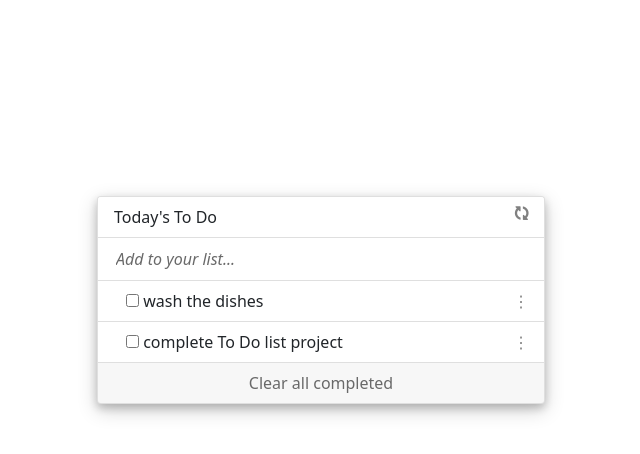
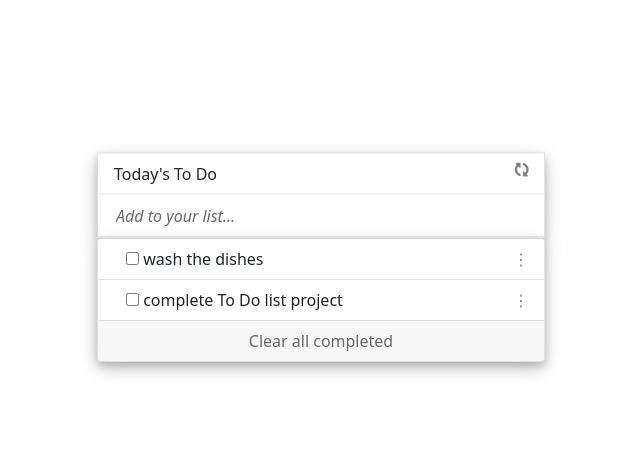
Before and after one commit to felixodette/To-Do-List-Project, a website built with webpack: page src/index.html in a window 1280 px wide. Shown: the whole page, without its empty margins (351-991 px from the left). Built offline with nearby package versions, Linux system fonts and the light colour scheme.

Commit message:
Input and output sections

```diff
--- a/src/index.html
+++ b/src/index.html
@@ -13,13 +13,14 @@
 <header></header>
 <main>
     <section class="canvas">
+        <div class="card2 vertical-center">
+            <li class="list-group-item">Today's To Do<i class="fa fa-refresh icon-refresh"></i></li>
+            <li class="list-group-item">
+                <input class="input-add-list" type="text" placeholder="Add to your list..." data-input>
+            </li>
+        </div>
         <div class="card vertical-center">
-            <ul class="list-group list-group-flush" data-task-list>
-                <li class="list-group-item">Today's To Do<i class="fa fa-refresh icon-refresh"></i></li>
-                <li class="list-group-item">
-                    <input class="input-add-list" type="text" placeholder="Add to your list..." data-input>
-                </li>
-            </ul>
+            <ul class="list-group list-group-flush" data-task-list></ul>
             <div class="card-footer" data-clear-all>
                 Clear all completed
             </div>
--- a/src/style.css
+++ b/src/style.css
@@ -60,7 +60,7 @@ span {
 }
 
 .card2 {
-  top: 20%;
+  top: 32.5%;
   border: dimgrey;
   box-shadow: 0 4px 8px 0 rgba(0, 0, 0, 0.2), 0 6px 20px 0 rgba(0, 0, 0, 0.19);
   width: 28rem;
```
